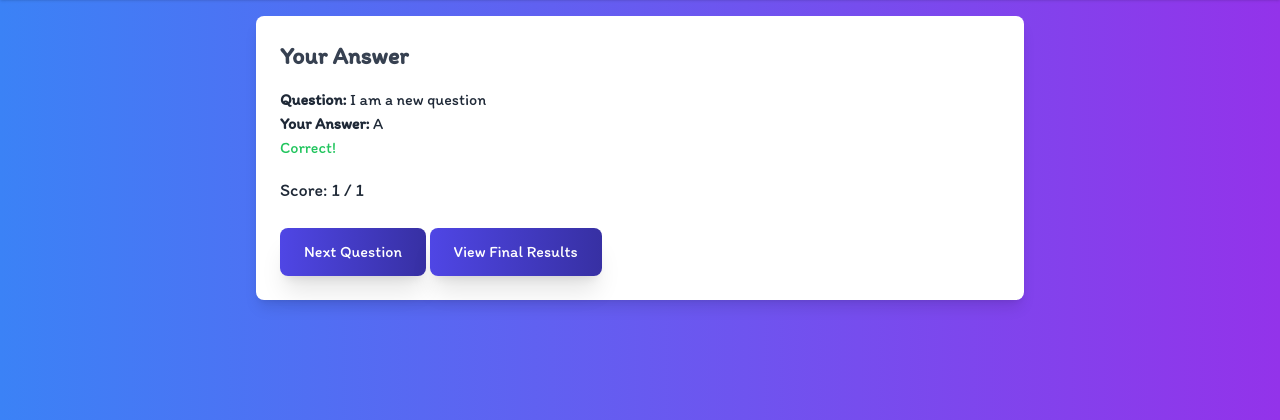
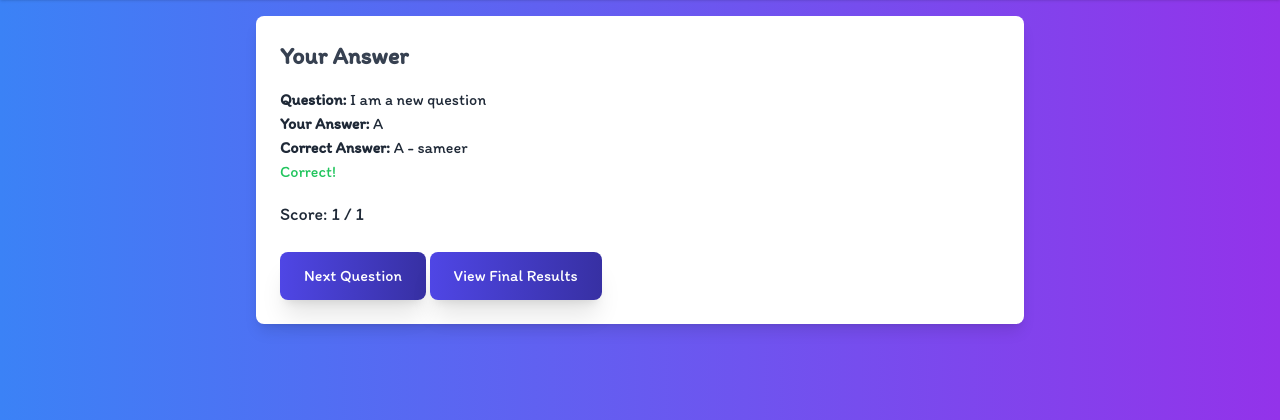
Before and after one commit to LiteshGoyal/Quiz-app, a Django app: template quiz/templates/quiz/question_result.html in a window 1280 px wide. Shown: the part 68-488 px from the top of the page. Run offline with Django 5.2, Linux system fonts and the light colour scheme; data comes from the database, SQL or seed files in the repository; both versions use the stored data as it was after the commit; the template is opened without the code that fills it: values that come from a table or form of the project are taken from there, most other values are stand-ins (such as "Sample title", 1, 10 or a date in 2020); some libraries are stand-ins or nearby versions.

Commit message:
Added correct answer in result

```diff
--- a/quiz/templates/quiz/question_result.html
+++ b/quiz/templates/quiz/question_result.html
@@ -5,6 +5,17 @@
     <h2 class="text-2xl font-semibold mb-4 text-gray-700">Your Answer</h2>
     <p><strong>Question:</strong> {{ answer.question.question_text }}</p>
     <p><strong>Your Answer:</strong> {{ answer.selected_option }}</p>
+    <p><strong>Correct Answer: </strong> {{answer.question.correct_option}} -
+        {% if answer.question.correct_option == 'A' %}
+            {{ answer.question.option_a }}
+        {% elif answer.question.correct_option == 'B' %}
+            {{ answer.question.option_b }}
+        {% elif answer.question.correct_option == 'C' %}
+            {{ answer.question.option_c }}
+        {% elif answer.question.correct_option == 'D' %}
+            {{ answer.question.option_d }}
+        {% endif %}
+    </p>
     <p>
         {% if answer.is_correct %}
         <span class="text-green-500">Correct!</span>
```
Also changed, not shown: db.sqlite3.
